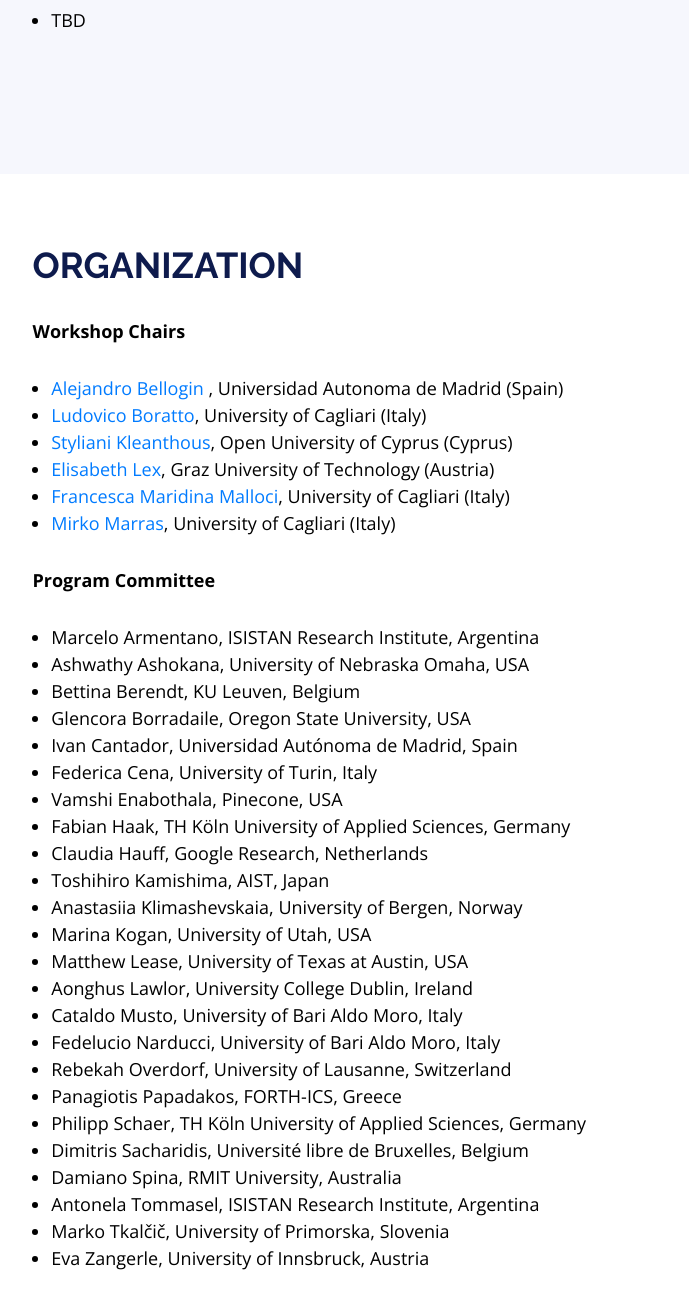
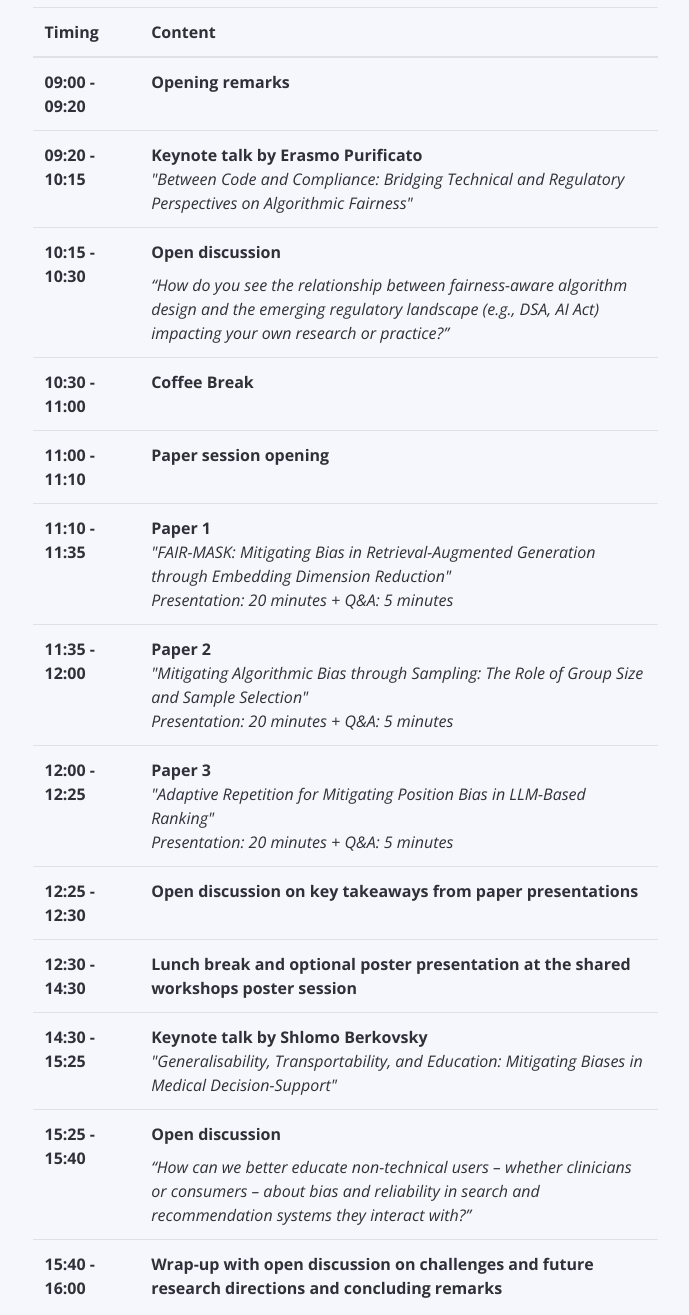
Before and after one commit to biasinrecsys/sigir2025, a plain HTML site: page index.html in a window 1280 px wide. Shown: the part 7320-8635 px from the top of the page, without its empty margins (295-984 px from the left). Drawn offline with nearby package versions, Linux system fonts and the light colour scheme.

Commit message:
Update index

```diff
--- a/index.html
+++ b/index.html
@@ -284,16 +284,6 @@
         <div class="section-header">
           <h2>Program</h2>
 
-         <!-- <p>
-            The workshop will take place in presence in Washington D.C., USA. The workshop program will be published in June 2024. </strong>. <br> The workshop program is structured as follows.
-          </p>-->
-          <p>
-            <ul>
-              <li>TBD</li>
-            </ul>
-          </p>
-
-          <!--
           <div style="margin: 10px auto 30px auto; width: 50%;">
   <table class="table">
     <thead>
@@ -304,22 +294,21 @@
     </thead>
     <tbody>
       <tr>
-                      <th scope="row" class="time"><strong> 09:00 - 09:10</strong></th>
+        <th scope="row" class="time"><strong>09:00 - 09:20</strong></th>
         <td><strong>Opening remarks</strong></td>
       </tr>
       <tr>
-                    <th scope="row" class="time"><strong> 09:10 - 10:05</strong></th>
-                    <td><strong>Bhaskar Mitra's keynote</strong></td>
-                </tr>
-
+        <th scope="row" class="time"><strong>09:20 - 10:15</strong></th>
+        <td>
+          <strong>Keynote talk by Erasmo Purificato</strong><br>
+          <em>"Between Code and Compliance: Bridging Technical and Regulatory Perspectives on Algorithmic Fairness"</em></br>
+        </td>
       </tr>
       <tr>
-                          <th scope="row" class="time"><strong>10:05 - 10:30 </strong></th>
+        <th scope="row" class="time"><strong>10:15 - 10:30</strong></th>
         <td>
-                              <div style="margin-bottom: 9px;"><strong>Spot thematic session 1 (short introduction) </strong></div>
-                              <ul>
-                                  <li> An Offer you Cannot Refuse? Trends in the Coerciveness of Amazon Book Recommendations; Jonathan Rystrøm; </br></li>
-                              </ul>
+          <div style="margin-bottom: 9px;"><strong>Open discussion</strong></div>
+          <em>“How do you see the relationship between fairness-aware algorithm design and the emerging regulatory landscape (e.g., DSA, AI Act) impacting your own research or practice?”</em>
         </td>
       </tr>
       <tr>
@@ -327,50 +316,62 @@
         <td><strong>Coffee Break</strong></td>
       </tr>
       <tr>
-                          <th scope="row" class="time"><strong>11:00 12:30</strong></th>
+        <th scope="row" class="time"><strong>11:00 - 11:10</strong></th>
+        <td><strong>Paper session opening</strong></td>
+      </tr>
+      <tr>
+        <th scope="row" class="time"><strong>11:10 - 11:35</strong></th>
         <td>
-                              <div style="margin-bottom: 9px;"><strong>Spot thematic session 2 (short introduction)</strong></div>
-                              <ul>
-                                  <li>Retention Induced Biases in a Recommendation System with Heterogeneous Users; Ma</br></li>
-                                  <li>Political Bias of Large Language Models in Few-shot News Summarization; Takeshi Onishi and James Caverlee </br></li>
-                                  <li>Fairness Analysis of Machine Learning-Based Code Reviewer Recommendation; Mohajer, Belle, Harzevili, Wang, Hemmati, Wang and Jiang </br></li>
-                              </ul>
+          <strong>Paper 1</strong><br>
+          <em>"FAIR-MASK: Mitigating Bias in Retrieval-Augmented Generation through Embedding Dimension Reduction"</em><br>
+          <em>Presentation: 20 minutes + Q&A: 5 minutes</em>
         </td>
       </tr>
       <tr>
-                          <th scope="row" class="time"><strong>12:30 13:30</strong></th>
-                          <td><strong>Lunch Break</strong></td>
-                      </tr>
-
-                      <tr>
-                          <th scope="row" class="time"><strong>13:30 15:00</strong></th>
+        <th scope="row" class="time"><strong>11:35 - 12:00</strong></th>
         <td>
-                              <div style="margin-bottom: 9px;"><strong>Spot thematic session 3 (short introduction)</strong></div>
-                              <ul>
-                                  <li>Bias Reduction in Social Networks through Agent-Based Simulations; Bartley, Burghardt and Lerman</br></li>
-                                  <li>vivaFemme: Mitigating Gender Bias in Neural Team Recommendation via Female-Advocate Loss Regularization; Moasses, Rajaei, Loghmani, Saeedi and Fani </br></li>
-                                  <li>Simultaneous Unlearning of Multiple Protected User Attributes From Variational Autoencoder Recommenders Using Adversarial Training; Escobedo, Ganhör, Brandl, Augstein and Schedl </br></li>
-
-                              </ul>
+          <strong>Paper 2</strong><br>
+          <em>"Mitigating Algorithmic Bias through Sampling: The Role of Group Size and Sample Selection"</em><br>
+          <em>Presentation: 20 minutes + Q&A: 5 minutes</em>
         </td>
       </tr>
       <tr>
-                          <th scope="row" class="time"><strong>15:00 15:30</strong></th>
-                          <td><strong>Coffee Break</strong></td>
+        <th scope="row" class="time"><strong>12:00 - 12:25</strong></th>
+        <td>
+          <strong>Paper 3</strong><br>
+          <em>"Adaptive Repetition for Mitigating Position Bias in LLM-Based Ranking"</em><br>
+          <em>Presentation: 20 minutes + Q&A: 5 minutes</em>
+        </td>
       </tr>
       <tr>
-                          <th scope="row" class="time"><strong>15:30 16:25</strong></th>
-                          <td><strong>Nil-Jana Akpinar's keynote</strong></td>
+        <th scope="row" class="time"><strong>12:25 - 12:30</strong></th>
+        <td><strong>Open discussion on key takeaways from paper presentations</strong></td>
       </tr>
       <tr>
-                          <th scope="row" class="time"><strong>16:25 17:00</strong></th>
-                          <td><strong>Discussion and concluding remarks</strong></td>
+        <th scope="row" class="time"><strong>12:30 - 14:30</strong></th>
+        <td><strong>Lunch break and optional poster presentation at the shared workshops poster session</strong></td>
       </tr>
-
+      <tr>
+        <th scope="row" class="time"><strong>14:30 - 15:25</strong></th>
+        <td>
+          <strong>Keynote talk by Shlomo Berkovsky</strong><br>
+          <em>"Generalisability, Transportability, and Education: Mitigating Biases in Medical Decision-Support"</em>
+        </td>
+      </tr>
+      <tr>
+        <th scope="row" class="time"><strong>15:25 - 15:40</strong></th>
+        <td>
+          <div style="margin-bottom: 9px;"><strong>Open discussion</strong></div>
+          <em>“How can we better educate non-technical users – whether clinicians or consumers – about bias and reliability in search and recommendation systems they interact with?”</em>
+        </td>
+      </tr>
+      <tr>
+        <th scope="row" class="time"><strong>15:40 - 16:00</strong></th>
+        <td><strong>Wrap-up with open discussion on challenges and future research directions and concluding remarks</strong></td>
+      </tr>
     </tbody>
   </table>
 </div>
-          -->
 
 
 
```
Lines whose indentation alone changed are shown as unchanged.
